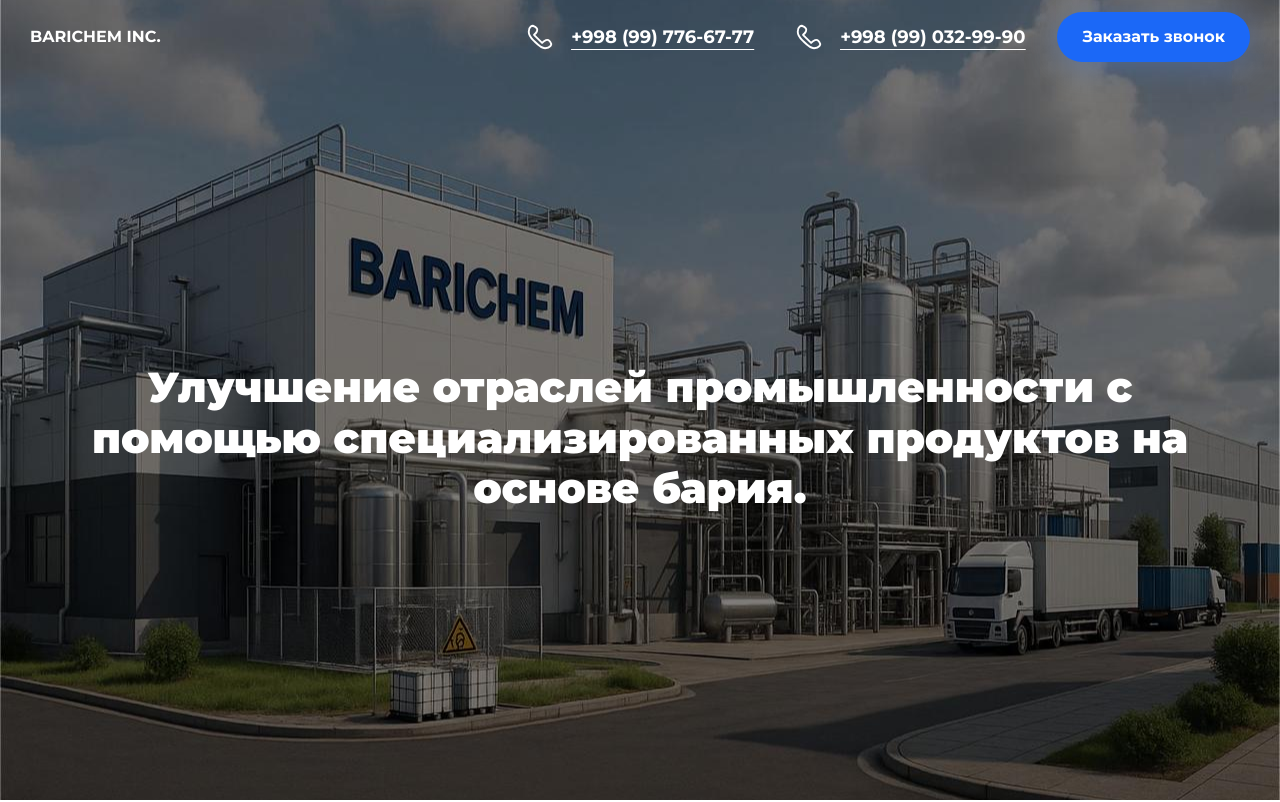
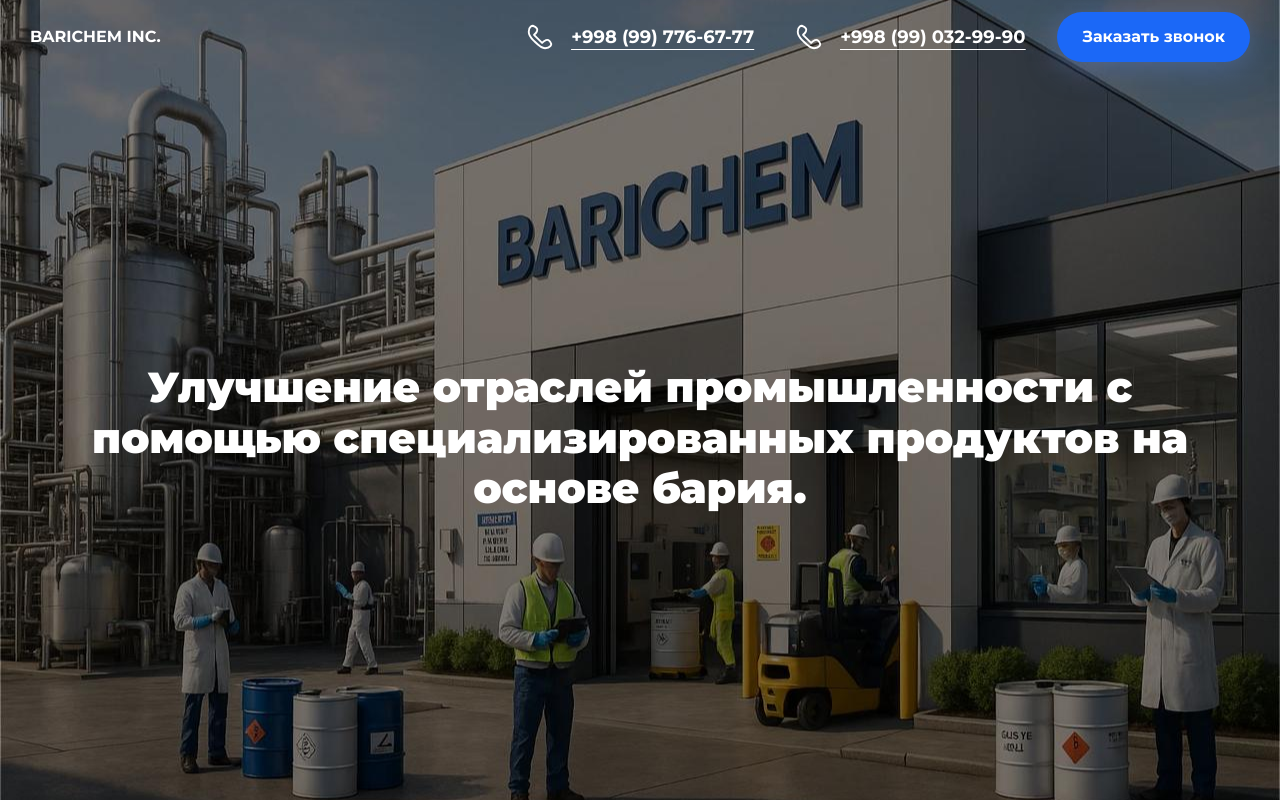
Before and after one commit to Isaacjon/barico-inc, a Next.js app: page / in a window 1280 px wide. Shown: the top 802 px of the page. Built offline with nearby package versions, Linux system fonts and the light colour scheme.

Commit message:
removes: flicking

```diff
--- a/app/components/Header.tsx
+++ b/app/components/Header.tsx
@@ -1,38 +1,67 @@
 "use client";
 
 import { motion } from "motion/react";
-import Image from "next/image";
-import { useEffect, useState} from "react";
+import { useEffect, useRef, useState } from "react";
 
-export const Header = ({ height = '' }) => {
-  const [bgImage, setBgSlider] = useState('/bg_img_2.jpg');
+const images = [
+  "/bg_img_2.jpg",
+  "/bg_img.jpg"
+];
 
-  const changeBackgroundInEverySeconds = () => {
-    const images = [
-      '/bg_img_2.jpg',
-      '/bg_img.jpg'
-    ];
+export const Header = () => {
+  const [current, setCurrent] = useState(0);
+  const [loaded, setLoaded] = useState([false, false]);
+  const intervalRef = useRef<NodeJS.Timeout | null>(null);
 
-    let index = 0;
+  // Preload images
+  useEffect(() => {
+    images.forEach((src, idx) => {
+      const img = new window.Image();
+      img.src = src;
+      img.onload = () => {
+        setLoaded((prev) => {
+          const updated = [...prev];
+          updated[idx] = true;
+          return updated;
+        });
+      };
+    });
+  }, []);
 
-    setInterval(() => {
-      setBgSlider(images[index]);
-      index = (index + 1) % images.length;
-    }, 5000);
-  }
-
+  // Change background every 5s, only if both images are loaded
   useEffect(() => {
-    changeBackgroundInEverySeconds();
-  }, [])
+    if (loaded.every(Boolean)) {
+      intervalRef.current = setInterval(() => {
+        setCurrent((prev) => (prev + 1) % images.length);
+      }, 5000);
+      return () => {
+        if (intervalRef.current) clearInterval(intervalRef.current);
+      };
+    }
+  }, [loaded]);
 
   return (
     <div
       id="main"
-      className={`duration-1000 transition-all relative sm:bg-left-top md:bg-center pt-[15vh] pb-[5.5vh] h-screen`}
-      style={{ backgroundImage: `url(${bgImage})`, backgroundSize: "cover" }}
-
+      className={`relative sm:bg-left-top md:bg-center pt-[15vh] pb-[5.5vh] h-screen overflow-hidden`}
+      style={{ position: "relative" }}
     >
-      <div className="container h-full text-white flex flex-col justify-center">
+      {/* Backgrounds */}
+      {images.map((src, idx) => (
+        <div
+          key={src}
+          className="absolute inset-0 w-full h-full transition-opacity duration-1000"
+          style={{
+            backgroundImage: `url(${src})`,
+            backgroundSize: "cover",
+            backgroundPosition: "center",
+            opacity: current === idx ? 1 : 0,
+            zIndex: 0,
+            transition: "opacity 1s ease"
+          }}
+        />
+      ))}
+      <div className="container h-full text-white flex flex-col justify-center relative z-10">
         {/* subtitle */}
         <motion.h2
           initial={{ opacity: 0, y: 50 }}
@@ -46,23 +75,3 @@
     </div>
   );
 };
-
-const data = [
-  {
-    title:
-      "Один из крупнейших заводов керамического и облицовочного кирпича в центральной Азии",
-    img: "/banner-icons/card-icon-1.svg",
-  },
-  {
-    title: "Полностью автоматизированное производство",
-    img: "/banner-icons/card-icon-2.svg",
-  },
-  {
-    title: "Европейское оборудование от мировых производителей",
-    img: "/banner-icons/card-icon-3.svg",
-  },
-  {
-    title: "Производительность – более 80 миллионов кирпичей в год!",
-    img: "/banner-icons/card-icon-4.svg",
-  },
-];
```
Also changed, not shown: .cursor/mcp.json (added).
